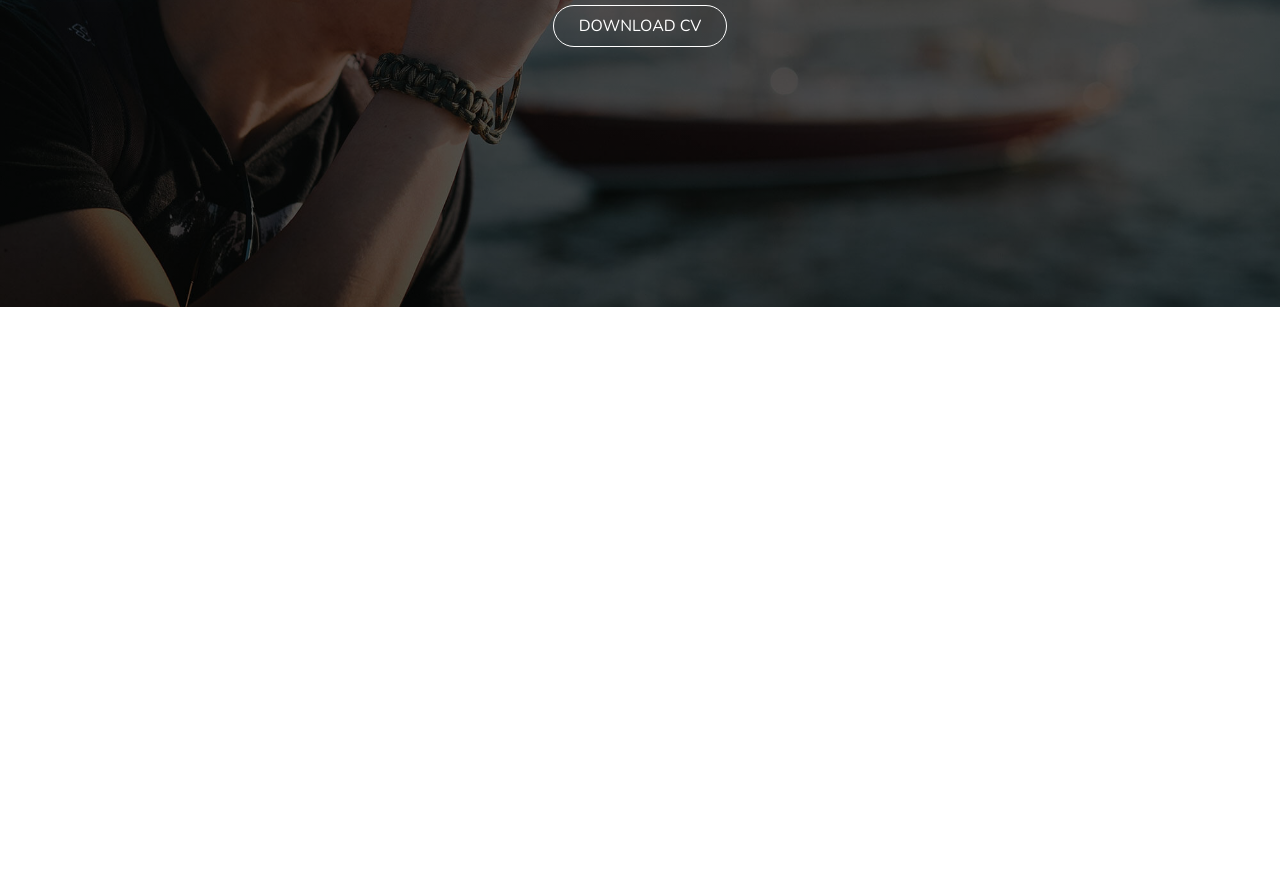
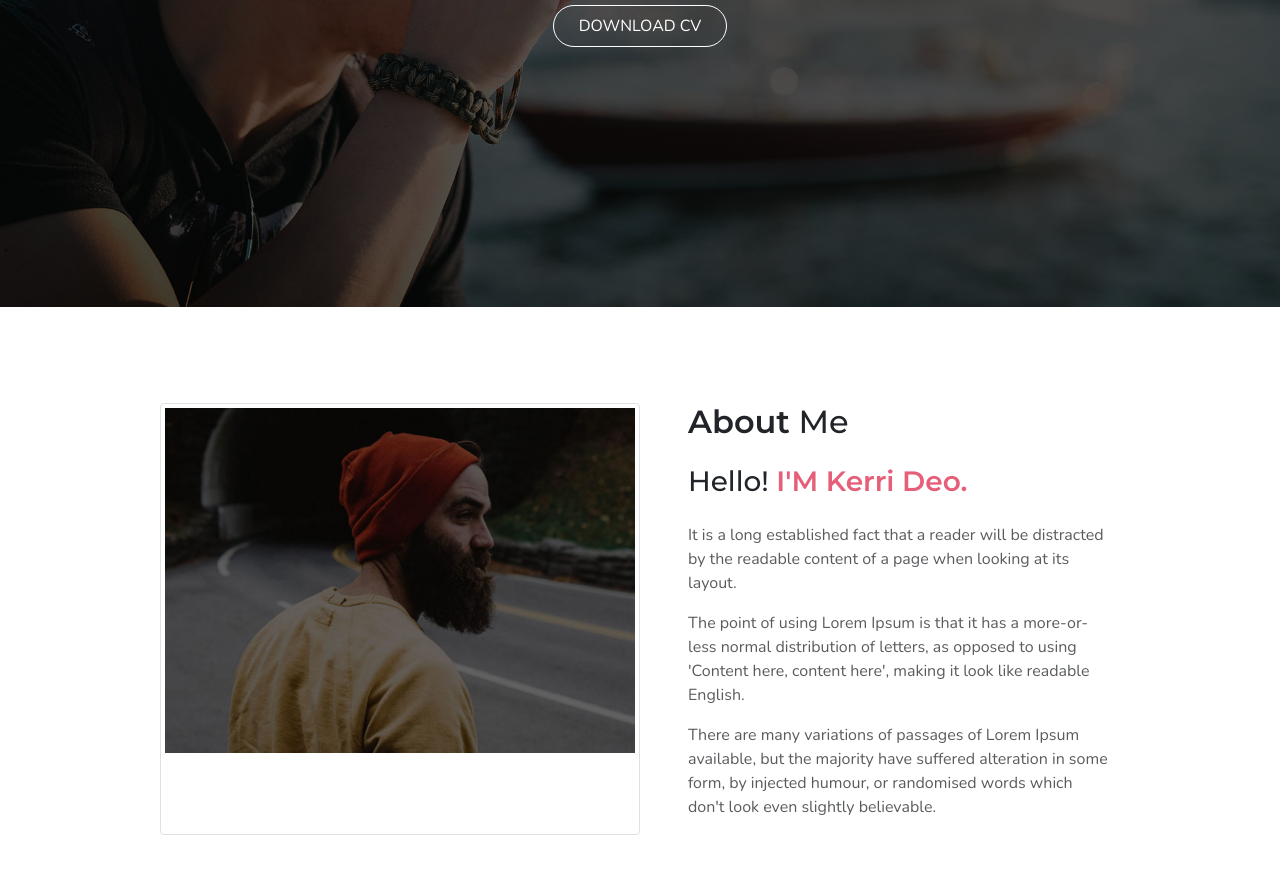
Before and after one commit to mahmoudElziny/Kerri, a plain HTML site: page index.html in a window 1280 px wide. Shown: the part 493-1376 px from the top of the page. Before the commit the page ends 800 px from the top, so only its background shows below. Drawn offline with nearby package versions, Linux system fonts and the light colour scheme.

Commit message:
finish about section

```diff
--- /dev/null
+++ b/assets/css/media.css
@@ -0,0 +1,5 @@
+@media (min-width: 992px) {
+    .w-lg-75 {
+        width: 75%;
+    }
+}
--- a/assets/css/style.css
+++ b/assets/css/style.css
@@ -44,6 +44,10 @@ ul {
     color: #eee;
 }
 
+.text-main {
+    color: var(--main-color);
+}
+
 /* *Navbar Styles */
 .navbar-nav .nav-link.active {
     color: var(--main-color);
@@ -65,3 +69,5 @@ abbr[title] {
   header .container {
     margin-top: 56px;
   }
+
+  /* *About Section Styles */
--- a/index.html
+++ b/index.html
@@ -16,13 +16,15 @@
     <link rel="stylesheet" href="./assets/css/bootstrap.min.css">
     <!-- ^Main Style Sheet -->
     <link rel="stylesheet" href="./assets/css/style.css">
+    <!-- ^Media Style Sheet -->
+    <link rel="stylesheet" href="./assets/css/media.css">
 </head>
-<body>
-<!-- *Navbar -->
-    <nav class="navbar navbar-expand-lg bg-body-tertiary fixed-top">
-        <div class="container w-75">
+<body data-bs-spy="scroll" data-bs-target="#navbar">
+  <!-- *Navbar -->
+  <nav id="navbar" class="navbar navbar-expand-lg bg-body-tertiary fixed-top">
+        <div class="container w-lg-75">
             <h1 class="h3 fw-semibold m-0">
-                <a class="" href="#">Kerri</a>
+                <a href="#home">Kerri</a>
             </h1>
           <button class="navbar-toggler" type="button" data-bs-toggle="collapse" data-bs-target="#navbarSupportedContent" aria-controls="navbarSupportedContent" aria-expanded="false" aria-label="Toggle navigation">
             <span class="navbar-toggler-icon"></span>
@@ -54,17 +56,35 @@
 
           </div>
         </div>
-      </nav>
+  </nav>
 
-<!-- *Home Section -->
-<header id="home" class="min-vh-100 d-flex justify-content-center align-items-center">
+  <!-- *Home Section -->
+  <header id="home" class="home min-vh-100 d-flex justify-content-center align-items-center">
     <div class="container text-center text-white">
         <span class="d-block fs-3">Welcome</span>
         <h2 class="display-4 fw-medium">I'M A Photographer.</h2>
         <p class="max-w-500 mx-auto text-gray">It is a long established fact that a reader will be of a page when established fact looking at its layout.</p>
         <a href="assets/files/Mahmoud Elzeny CV.pdf" class="btn btn-download text-uppercase">Download <abbr title="curriculum vitae">CV</abbr></a>
     </div>
-</header>
+  </header>
+
+  <!-- *About Section -->
+  <section id="about" class="about mt-5">
+    <div class="container w-lg-75 py-5">
+        <div class="row">
+            <div class="col-lg-6 border border-1 p-1 rounded-1">
+                <img class="w-100" src="assets/images/about.jpg" alt="a man wearing yellow shirt and red hat.">
+            </div>
+            <div class="col-lg-6 ps-lg-5 pt-4 pt-lg-0">
+                <h2><span class="fw-semibold">About</span> Me</h2>
+                <h3 class="mt-4">Hello! <span class="text-main fw-semibold">I'M Kerri Deo.</span></h3>
+                <p class="text-muted mt-4">It is a long established fact that a reader will be distracted by the readable content of a page when looking at its layout.</p>
+                <p class="text-muted mt-3">The point of using Lorem Ipsum is that it has a more-or-less normal distribution of letters, as opposed to using 'Content here, content here', making it look like readable English.</p>
+                <p class="text-muted mt-3">There are many variations of passages of Lorem Ipsum available, but the majority have suffered alteration in some form, by injected humour, or randomised words which don't look even slightly believable.</p>
+            </div>
+        </div>
+    </div>
+  </section>
 
     <script src="./assets/js/bootstrap.bundle.min.js"></script>
 </body>
```
Also changed, not shown: assets/images/1.jpg (added), assets/images/2.jpg (added), assets/images/3.jpg (added), assets/images/4.jpg (added), assets/images/5.jpg (added), assets/images/6.jpg (added), assets/images/about.jpg (added), assets/images/blog-1.jpg (added), assets/images/blog-2.jpg (added), assets/images/blog-3.jpg (added), assets/images/testi-1.jpg (added), assets/images/testi-2.jpg (added), assets/images/testi-3.jpg (added).
